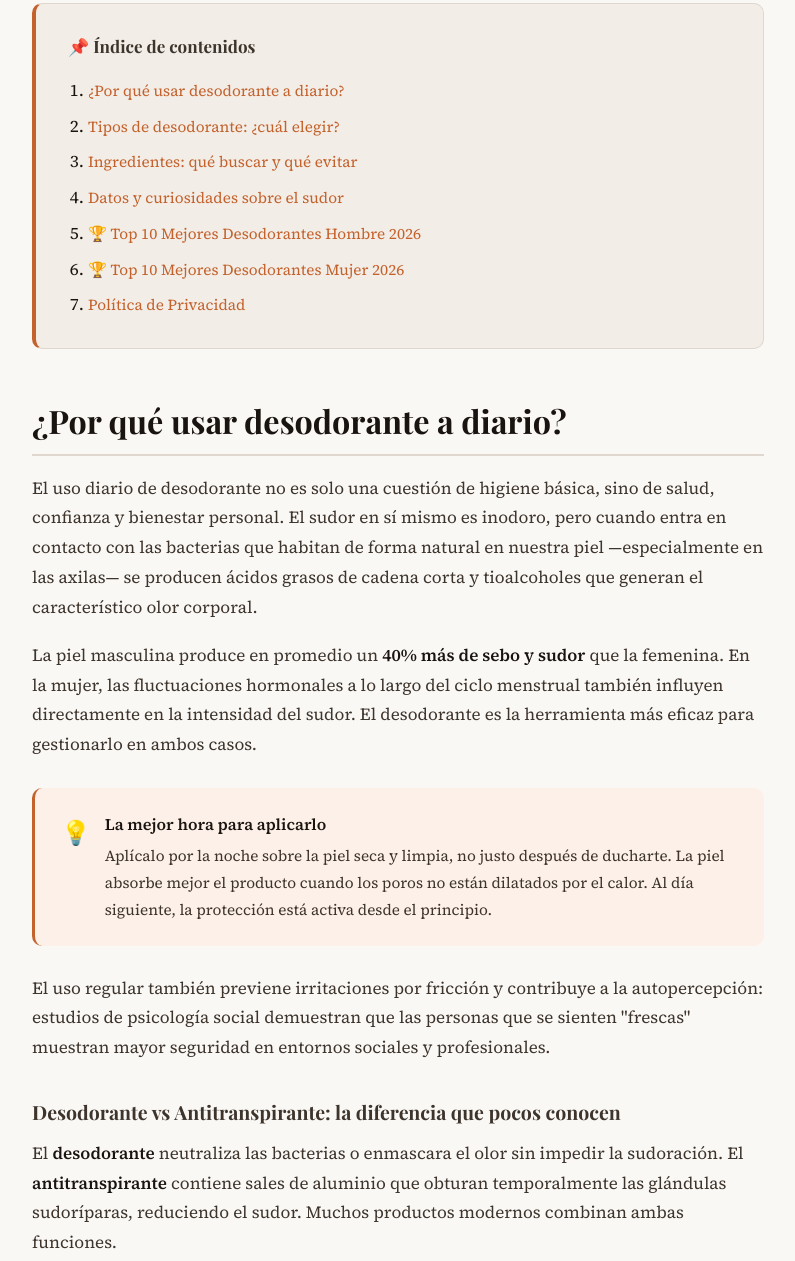
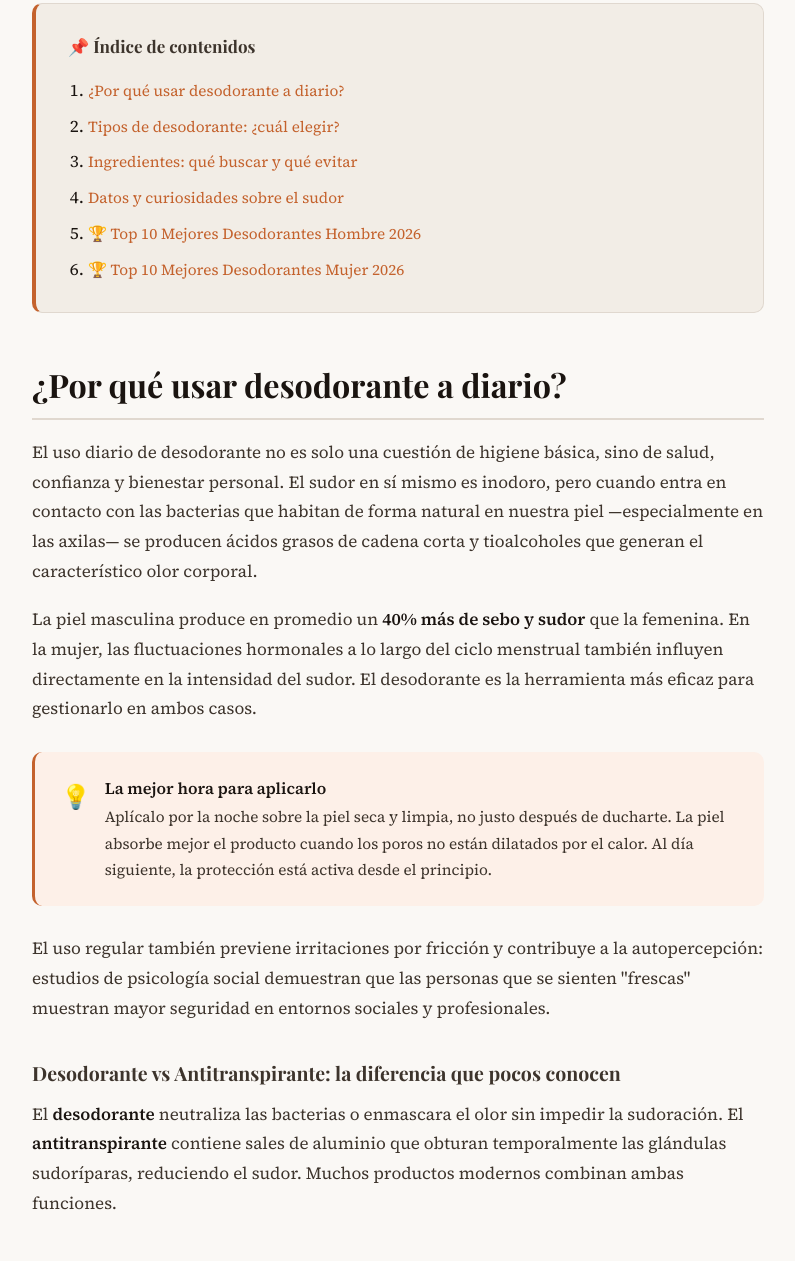
Before and after one commit to aleguarino/desodorantes, a plain HTML site: page index.html in a window 1280 px wide. Shown: the part 553-1814 px from the top of the page, without its empty margins (242-1037 px from the left). Drawn offline with nearby package versions, Linux system fonts and the light colour scheme.

Commit message:
Add files via upload

```diff
--- a/index.html
+++ b/index.html
@@ -85,6 +85,10 @@
         -webkit-font-smoothing: antialiased;
       }
 
+      strong {
+        display: inline !important;
+      }
+
       /* HEADER */
       .site-header {
         background: var(--ink);
@@ -899,7 +903,6 @@
               >🏆 Top 10 Mejores Desodorantes Mujer 2026</a
             >
           </li>
-          <li><a href="#privacidad">Política de Privacidad</a></li>
         </ol>
       </nav>
     </div>
```
